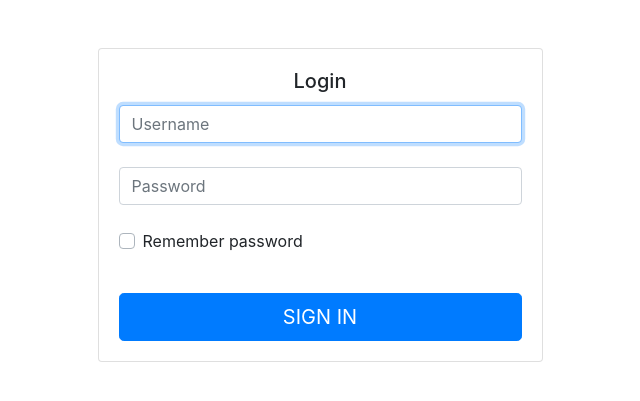
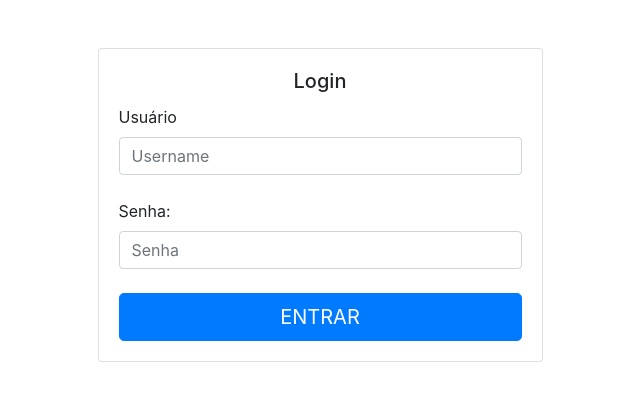
Before and after one commit to lucianomc/django_todoList, a Django app: page /todolist/ in a window 1280 px wide. Shown: the top 401 px of the page, without its empty margins (320-960 px from the left). Run offline with Django 3.2, Linux system fonts and the light colour scheme; some libraries are stand-ins or nearby versions.

Commit message:
Updating

```diff
--- a/todo/urls.py
+++ b/todo/urls.py
@@ -14,21 +14,20 @@ Including another URLconf
     2. Add a URL to urlpatterns:  path('blog/', include('blog.urls'))
 """
 from django.contrib import admin
-from django.urls import path, include
+from django.urls import include, path
+from rest_framework import routers
 
-from rest_framework import routers
-from todo_list.views import UserViewSet
-from todo_list.views import TaskViewSet
-from todo_list.views import TaskUserViewSet
+from todo_list.views import TaskUserViewSet, TaskViewSet, UserViewSet
 
+#alterar as routes e adicionar no app
 router = routers.DefaultRouter()
 router.register('usuarios', UserViewSet)
 router.register('tasks', TaskViewSet)
 router.register('tasksusers', TaskUserViewSet)
 
 urlpatterns = [
-    path('', include(router.urls)),
+    path('todolist/', include('todo_list.urls')),
+    path('rest/', include(router.urls)),
     path('admin/', admin.site.urls),
-    path('todolist/', include('todo_list.urls')),
     path('api-auth/', include('rest_framework.urls')),
 ]
--- a/todo_list/templates/todo_list/index.html
+++ b/todo_list/templates/todo_list/index.html
@@ -5,29 +5,19 @@
     <h5 class="card-title text-center">
         Login
     </h5>
-    <form class="form-signin">
+    <form class="form-signin" action="submit/" method="POST">
         {% csrf_token %}
         <div class="form-label-group">
-            <input type="text" id="inputEmail" class="form-control" placeholder="Username" required autofocus>
+            <label for="Username">Usuário</label>
+            <input type="username" id="username" name="username" class="form-control" placeholder="Username" required>
         </div>
-
         <br>
-
         <div class="form-label-group">
-            <input type="password" id="inputPassword" class="form-control" placeholder="Password" required>
+            <label for="Password">Senha:</label>
+            <input type="password" id="password" name="password" class="form-control" placeholder="Senha" required>
         </div>
-
         <br>
-
-        <div class="custom-control custom-checkbox mb-3">
-            <input type="checkbox" class="custom-control-input" id="customCheck1">
-            <label class="custom-control-label" for="customCheck1">Remember password</label>
-        </div>
-
-        <br>
-
-        <button class="btn btn-lg btn-primary btn-block text-uppercase" type="submit">Sign in</button>
+        <button class="btn btn-lg btn-primary btn-block text-uppercase" type="submit">Entrar</button>
     </form>
 
-
 {% endblock %}
--- a/todo_list/urls.py
+++ b/todo_list/urls.py
@@ -6,6 +6,7 @@ app_name = 'todo_list'
 
 urlpatterns = [
     path('', views.index, name='index'),
+    path('submit/', views.submit_login),
     path('users/', views.UserListView.as_view()),
     path('cadastro/', views.UserCreateView.as_view(), name='cadastro'),
     path('tasks/', views.TaksListView.as_view()),
--- a/todo_list/views.py
+++ b/todo_list/views.py
@@ -1,6 +1,8 @@
+from django.contrib import messages
+from django.contrib.auth import authenticate, login
 from django.contrib.auth.models import User
 from django.http import HttpResponse, HttpResponseRedirect
-from django.shortcuts import render
+from django.shortcuts import redirect, render
 from django.urls import reverse, reverse_lazy
 from django.views.generic import CreateView, DetailView
 from django.views.generic.list import ListView
@@ -13,20 +15,36 @@ from todo_list.serializers import (TaskSerializer, TaskUserSerializer,
 from .models import Tasks, TasksUsers
 
 # Create your views here.
+# definifir as views dentro da pasta views e colocar o __init__.py.
+# Dentro do init fazer o from views import a classe
 
 
 def index(request):
     return render(request, 'todo_list/index.html')
 
 
-# def create_user(request):
-#     form = UserModelForm(request.POST or None)
-#     context = {'form': form}
-#     if request.method == "POST":
-#         if form.is_valid():
-#             form.save()
-#             return HttpResponseRedirect(reverse('todo_list:index'))
-#     return render(request, 'todo_list/cadastro.html', context)
+def submit_login(request):
+    if request.POST:
+        usern = request.POST['username']
+        passw = request.POST['password']
+        print(usern)
+        print(passw)
+        # user = authenticate(username=usern, password=passw)
+        # if user is not None:
+        #     login(request, user)
+        #     return redirect('login/')
+        # else:
+        #     messages.error(request, 'Usuário/Senha inválidos')
+    return reverse_lazy('todo_list:index')
+
+    # def create_user(request):
+    #     form = UserModelForm(request.POST or None)
+    #     context = {'form': form}
+    #     if request.method == "POST":
+    #         if form.is_valid():
+    #             form.save()
+    #             return HttpResponseRedirect(reverse('todo_list:index'))
+    #     return render(request, 'todo_list/cadastro.html', context)
 
 
 class UserCreateView(CreateView):
```
Also changed, not shown: todo_list/models.py (+6 -2 lines), todo_list/migrations/0004_auto_20190621_1509.py (added).
